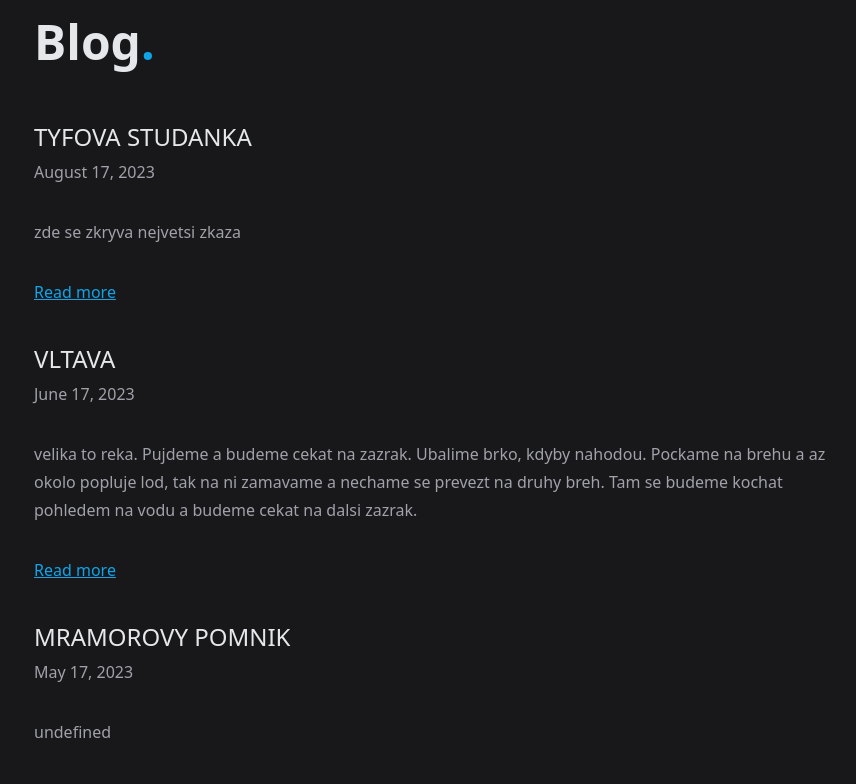
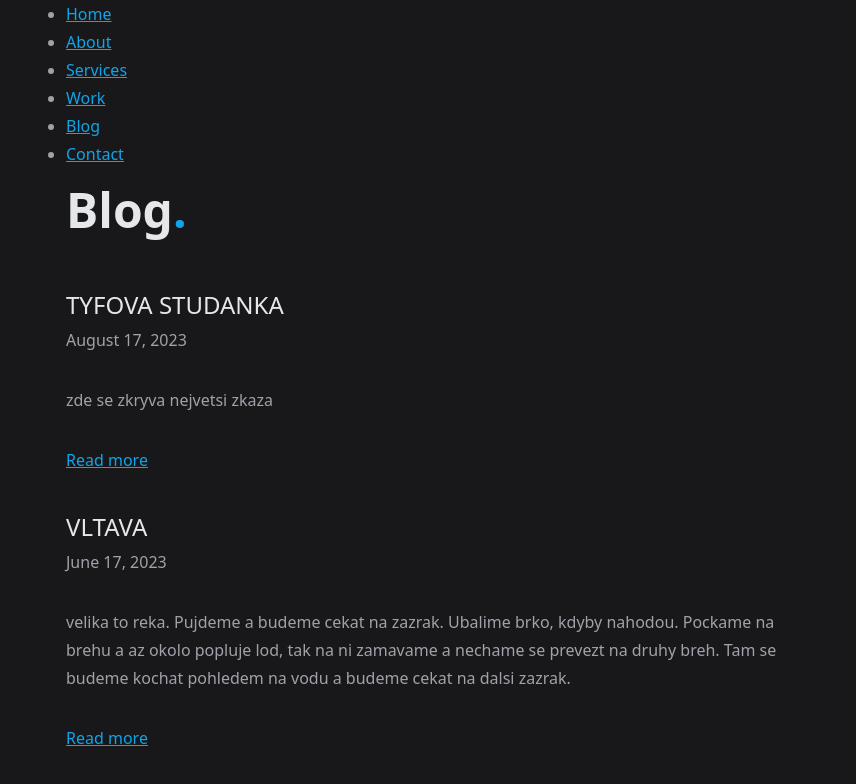
Before and after one commit to JanZaion/ld-site, a Next.js app: page /posts in a window 1280 px wide. Shown: the top 784 px of the page, without its empty margins (206-1062 px from the left). Built offline with nearby package versions, Linux system fonts and the light colour scheme.

Commit message:
feat: add navbar

```diff
--- a/app/components/about/About.tsx
+++ b/app/components/about/About.tsx
@@ -6,7 +6,7 @@ import styles from './About.module.css';
 
 export const About = () => {
   return (
-    <section>
+    <section id="about">
       <h2>
         About
         <Dot />
--- a/app/components/contact/Contact.tsx
+++ b/app/components/contact/Contact.tsx
@@ -7,7 +7,7 @@ import { Dot } from '../dot/Dot';
 import styles from './Contact.module.css';
 
 export const Contact = () => (
-  <section className={styles.headingBox}>
+  <section className={styles.headingBox} id="contact">
     <h2>
       Contact
       <Dot />
--- /dev/null
+++ b/app/components/header/Header.tsx
@@ -0,0 +1,32 @@
+import Link from 'next/link';
+
+import styles from './Header.module.css';
+
+export const Header = () => {
+  return (
+    <header className={styles.header}>
+      <nav>
+        <ul>
+          <li>
+            <Link href="#home">Home</Link>
+          </li>
+          <li>
+            <Link href="#about">About</Link>
+          </li>
+          <li>
+            <Link href="#services">Services</Link>
+          </li>
+          <li>
+            <Link href="#work">Work</Link>
+          </li>
+          <li>
+            <Link href="#blog">Blog</Link>
+          </li>
+          <li>
+            <Link href="#contact">Contact</Link>
+          </li>
+        </ul>
+      </nav>
+    </header>
+  );
+};
--- a/app/components/heading/Heading.tsx
+++ b/app/components/heading/Heading.tsx
@@ -5,7 +5,7 @@ import { Dot } from '../dot/Dot';
 import styles from './Heading.module.css';
 
 export const Heading = () => (
-  <section className={styles.headingBox}>
+  <section className={styles.headingBox} id="home">
     <h1>
       Hi, I&apos;m Lukas
       <br />I create profitable content for B2B tech
--- a/app/components/services/Services.tsx
+++ b/app/components/services/Services.tsx
@@ -48,9 +48,8 @@ const services: ServicesArray = [
   },
 ];
 
-export const Services = () => {
-  return (
-    <section>
+export const Services = () => (
+  <section id="services">
     <h2>
       Services
       <Dot />
@@ -68,4 +67,3 @@ export const Services = () => {
     </div>
   </section>
 );
-};
--- a/app/components/work/Work.tsx
+++ b/app/components/work/Work.tsx
@@ -1,7 +1,7 @@
 import { Dot } from '../dot/Dot';
 
 export const Work = () => (
-  <section>
+  <section id="work">
     <h2>
       My Work
       <Dot />
--- a/app/globals.css
+++ b/app/globals.css
@@ -19,6 +19,7 @@ body {
   line-height: 1.75;
   color: var(--text-color);
   background-color: var(--background-color);
+  padding: 0 2rem;
 }
 
 h1,
@@ -83,5 +84,4 @@ a {
 
 section {
   margin-bottom: 2rem;
-  padding: 0 2rem;
 }
--- a/app/layout.tsx
+++ b/app/layout.tsx
@@ -1,6 +1,8 @@
 import './globals.css';
 import type { Metadata } from 'next';
 import type { ReactNode } from 'react';
+
+import { Header } from './components/header/Header';
 
 export const metadata: Metadata = {
   title: 'Lucas Site',
@@ -14,7 +16,10 @@ type RootLayoutProps = {
 const RootLayout = ({ children }: RootLayoutProps) => {
   return (
     <html lang="en">
-      <body>{children}</body>
+      <body>
+        <Header />
+        {children}
+      </body>
     </html>
   );
 };
```
Also changed, not shown: app/components/header/Header.module.css (added). Lines whose indentation alone changed are shown as unchanged.
